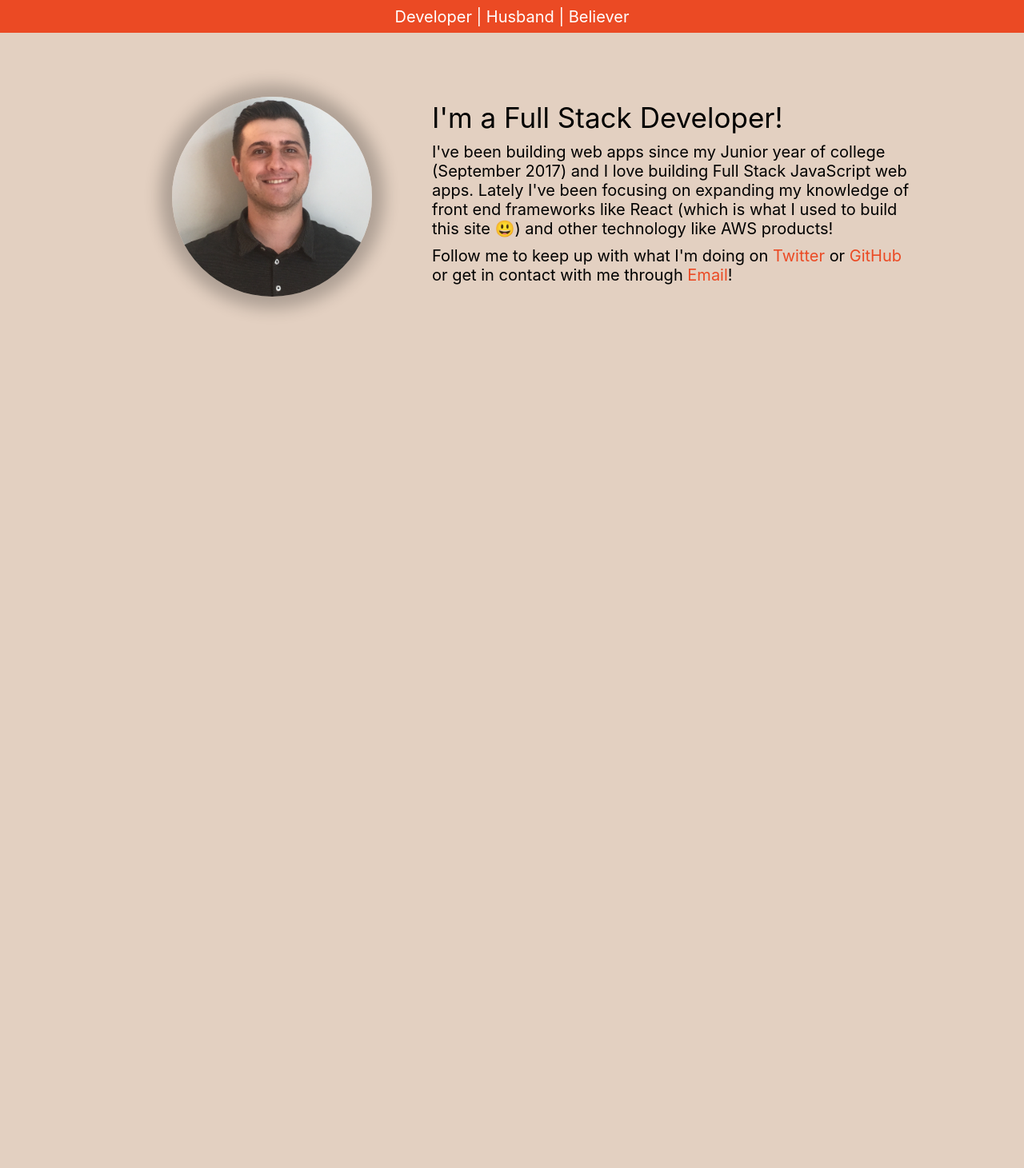
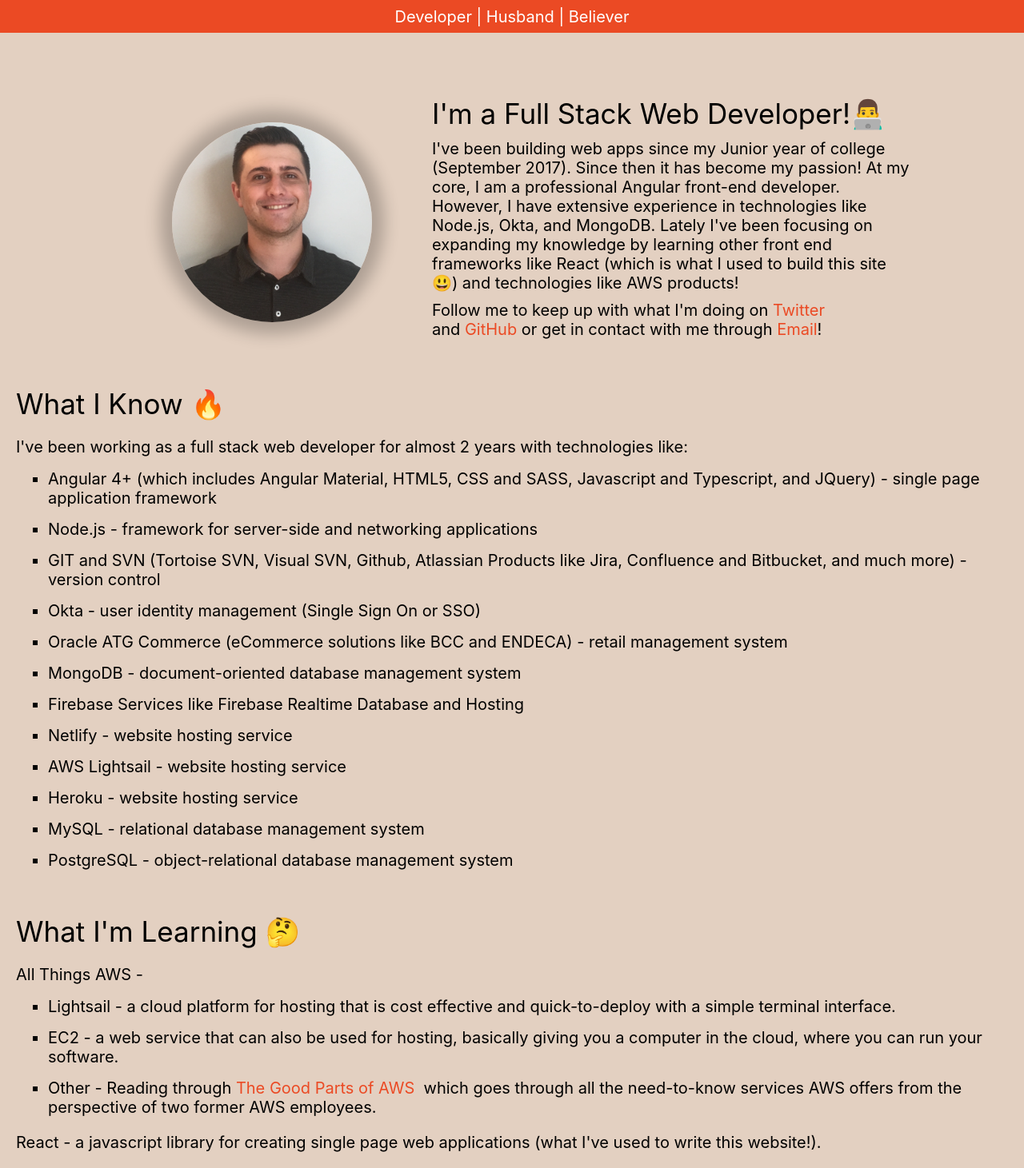
Before and after one commit to jneterer/DEPRECATED-jacobneterer, a React (Create React App) app: page / in a window 1280 px wide. Shown: the part 64-1525 px from the top of the page at 80% size. Before the commit the page ends 800 px from the top, so only its background shows below. Built offline with nearby package versions, Linux system fonts and the light colour scheme.

Commit message:
Editing hero content. Configuring more default element styles. Adding what I know and what I'm learning sections.

```diff
--- a/src/App.tsx
+++ b/src/App.tsx
@@ -1,7 +1,9 @@
 import React from 'react';
 import './App.scss';
+import CurrentlyLearning from './components/CurrentlyLearning/CurrentlyLearning';
 import Header from './components/Header/Header';
 import Hero from './components/Hero/Hero';
+import WhatIKnow from './components/WhatIKnow/WhatIKnow';
 
 const App: React.FC = () => {
   return (
@@ -9,6 +11,8 @@ const App: React.FC = () => {
       <Header />
       <div id="mainContent" className="main-content-container">
         <Hero />
+        <WhatIKnow />
+        <CurrentlyLearning />
       </div>
     </React.Fragment>
   );
--- /dev/null
+++ b/src/components/CurrentlyLearning/CurrentlyLearning.tsx
@@ -0,0 +1,30 @@
+import React from 'react';
+
+const CurrentlyLearning: React.FC = () => {
+  return (
+    <div className="container section">
+      <h2 className="section-header">What I'm Learning <span role="img" aria-label="Thinking Emoji">🤔</span></h2>
+      <p className="section-message">
+        All Things AWS -
+      </p>
+      <ul>
+        <li>
+          Lightsail - a cloud platform for hosting that is cost effective and quick-to-deploy with a simple terminal interface.
+        </li>
+        <li>
+          EC2 - a web service that can also be used for hosting, basically giving you a computer in the cloud,
+          where you can run your software.
+        </li>
+        <li>
+          Other - Reading through <a href="https://gumroad.com/l/aws-good-parts" target="_blank" rel="noopener noreferrer">The Good Parts of AWS</a>&nbsp;
+          which goes through all the need-to-know services AWS offers from the perspective of two former AWS employees.
+        </li>
+      </ul>
+      <p className="section-message">
+        React - a javascript library for creating single page web applications (what I've used to write this website!).
+      </p>
+    </div>
+  );
+}
+
+export default CurrentlyLearning;
--- a/src/components/Header/Header.scss
+++ b/src/components/Header/Header.scss
@@ -27,8 +27,5 @@
     h1, p {
       margin: 0 !important;
     }
-    p {
-      font-size: 20px;
-    }
   }
 }
--- a/src/components/Header/Header.tsx
+++ b/src/components/Header/Header.tsx
@@ -2,10 +2,6 @@ import React from 'react';
 import './Header.scss';
 
 class Header extends React.Component {
-  constructor(props: any) {
-    super(props);
-  }
-
   componentDidMount() {
     // Getting access to our main content nad subheader divs.
     let mainContent = document.getElementById('mainContent');
--- a/src/components/Hero/Hero.scss
+++ b/src/components/Hero/Hero.scss
@@ -11,9 +11,6 @@
     padding: 30px !important;
     h2, p {
       margin: 0 0 10px;
-    }
-    p {
-      font-size: 20px;
     }
   }
   &-me-container {
--- a/src/components/Hero/Hero.tsx
+++ b/src/components/Hero/Hero.tsx
@@ -9,16 +9,17 @@ const Hero: React.FC = () => {
         <img className="me" src={me} alt="me"/>
       </div>
       <div className="hero-info-container">
-        <h2 className="hero-title">I'm a Full Stack Developer!</h2>
+        <h2 className="hero-title">I'm a Full Stack Web Developer!<span role="img" aria-label="Man Behind Computer Emoji">👨‍💻</span></h2>
         <p className="hero-message">
-          I've been building web apps since my Junior year of college (September 2017) and I love building Full
-          Stack JavaScript web apps. Lately I've been focusing on expanding my knowledge of front end frameworks
-          like React (which is what I used to build this site &#128515;) and other technology like AWS products!
+          I've been building web apps since my Junior year of college (September 2017). Since then it has become my passion!
+          At my core, I am a professional Angular front-end developer. However, I have extensive experience in technologies like
+          Node.js, Okta, and MongoDB. Lately I've been focusing on expanding my knowledge by learning other front end frameworks like React
+          (which is what I used to build this site <span role="img" aria-label="Smiling Emoji">😃</span>) and technologies like AWS products!
         </p>
         <p>
-          Follow me to keep up with what I'm doing on <a href="https://twitter.com/jacobneterer" target="_blank" className="link">Twitter</a> or&nbsp;
-          <a href="https://github.com/jneterer" target="_blank" className="link">GitHub</a> or get in contact with me through&nbsp;
-          <a href="mailto:jacobrneterer@gmail.com" className="link">Email</a>!
+          Follow me to keep up with what I'm doing on <a href="https://twitter.com/jacobneterer" target="_blank" rel="noopener noreferrer" className="link">Twitter</a> and&nbsp;
+          <a href="https://github.com/jneterer" target="_blank" rel="noopener noreferrer" className="link">GitHub</a> or get in contact with me through&nbsp;
+          <a href="mailto:jacobrneterer@gmail.com" rel="noopener noreferrer" className="link">Email</a>!
         </p>
       </div>
     </div>
--- /dev/null
+++ b/src/components/WhatIKnow/WhatIKnow.tsx
@@ -0,0 +1,28 @@
+import React from 'react';
+
+const WhatIKnow: React.FC = () => {
+  return (
+    <div className="container">
+      <h2 className="section-header">What I Know <span role="img" aria-label="Fire Emoji">🔥</span></h2>
+      <p className="section-message">
+        I've been working as a full stack web developer for almost 2 years with technologies like:
+      </p>
+      <ul>
+        <li>Angular 4+ (which includes Angular Material, HTML5, CSS and SASS, Javascript and Typescript, and JQuery) - single page application framework </li>
+        <li>Node.js - framework for server-side and networking applications</li>
+        <li>GIT and SVN (Tortoise SVN, Visual SVN, Github, Atlassian Products like Jira, Confluence and Bitbucket, and much more) - version control</li>
+        <li>Okta - user identity management (Single Sign On or SSO)</li>
+        <li>Oracle ATG Commerce (eCommerce solutions like BCC and ENDECA) - retail management system</li>
+        <li>MongoDB - document-oriented database management system</li>
+        <li>Firebase Services like Firebase Realtime Database and Hosting</li>
+        <li>Netlify - website hosting service</li>
+        <li>AWS Lightsail - website hosting service</li>
+        <li>Heroku - website hosting service</li>
+        <li>MySQL - relational database management system</li>
+        <li>PostgreSQL - object-relational database management system</li>
+      </ul>
+    </div>
+  );
+}
+
+export default WhatIKnow;
--- a/src/styles/layout.scss
+++ b/src/styles/layout.scss
@@ -17,15 +17,24 @@
     }
   }
 }
+.section {
+  &-header {
+    margin: 0;
+  }
+  &-message {
+    margin: 1em 0 0;
+  }
+}
 .sticky {
   position: fixed;
-  top: 0;
+  top: 0px;
   width: 100%;
+  z-index: 2;
 }
 .sticky-main-content {
   position: relative;
   top: 40px;
-  z-index: -1;
+  z-index: 1;
 }
 .hide {
   display: none !important;
--- a/src/styles/styles.scss
+++ b/src/styles/styles.scss
@@ -20,14 +20,16 @@ h1 {
   font-weight: normal;
 }
 h2 {
-  font-size: 40px;
+  font-size: 35px;
   font-weight: normal;
 }
 h3 {
   font-size: 25px;
   font-weight: normal;
 }
-
+p {
+  font-size: 20px;
+}
 a {
   text-decoration: none;
   color: $red;
@@ -49,7 +51,16 @@ a {
     left: 0;
     background: $red;
   }
+}
+ul {
+  li {
+    font-size: 20px;
+    list-style-type: square;
+    &:not(:last-child) {
+      margin-bottom: .75em;
+    }
   }
+}
 
 @import './mixins.scss';
 @import './layout.scss';
```
